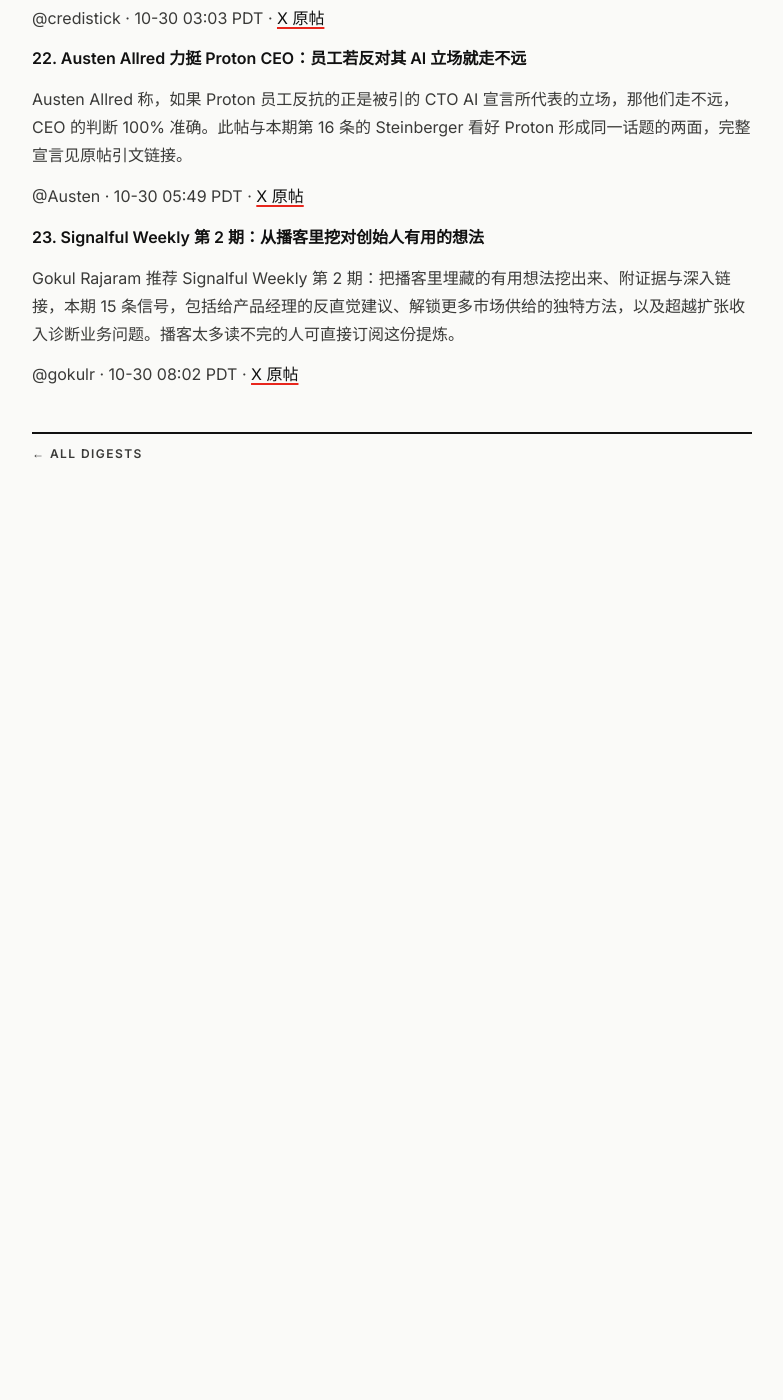
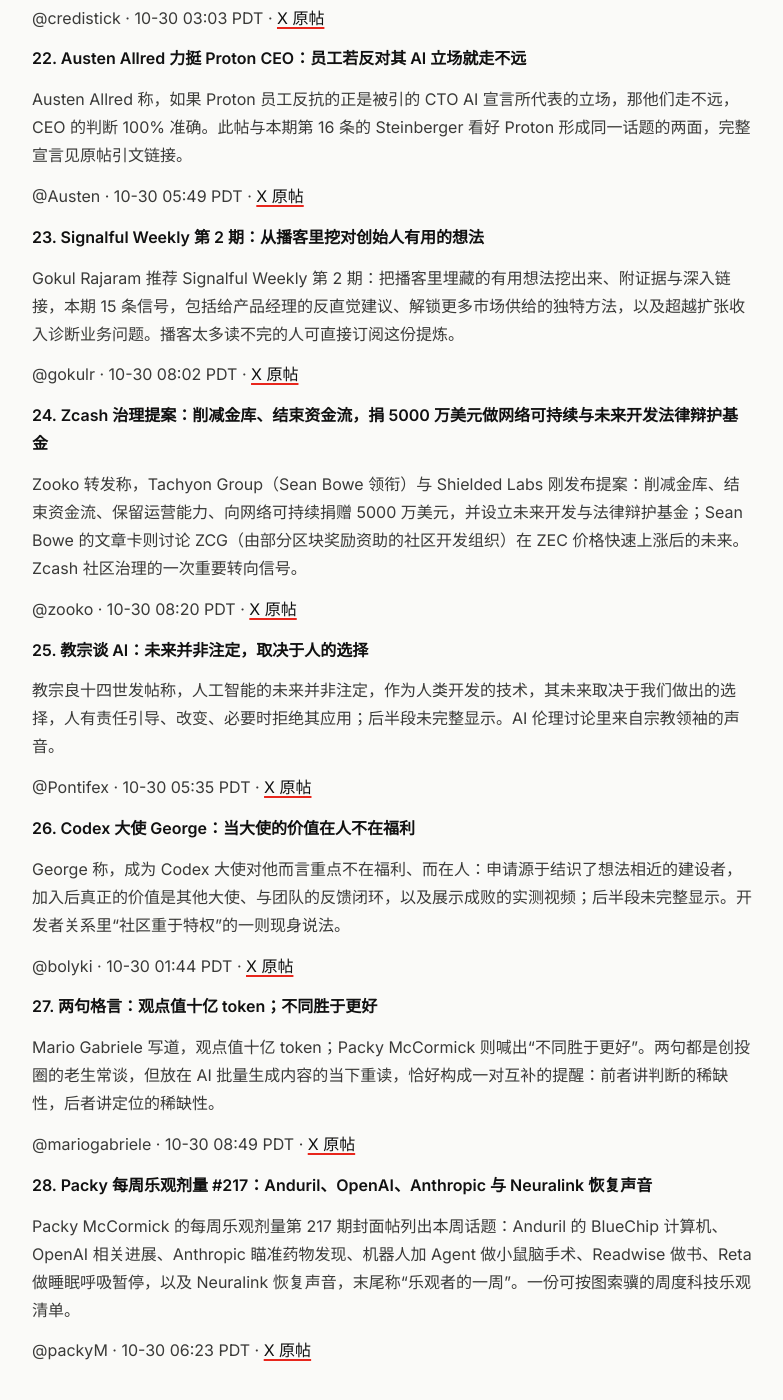
Before and after one commit to cptidiot/mzhao.me, a Jekyll site: the page built from _digests/2026-10-30-x-lists-0900.md, in a window 1280 px wide and 1400 px high, scrolled down 4254 px. Shown: the whole window, without its empty margins (248-1031 px from the left). Built offline with Jekyll 4.4.1, drawn with Linux system fonts in a browser that asks for light colours; before the commit the page ends 4810 px from its top, so only the background shows below that.

Commit message:
Digest: x-lists 2026-10-30 supplement 2

```diff
--- a/_digests/2026-10-30-x-lists-0900.md
+++ b/_digests/2026-10-30-x-lists-0900.md
@@ -3,7 +3,7 @@
 section_name: X Lists 精选
 date: "2026-10-30 09:00:00 -0700"
 title: "X Lists 精选 Digest — 2026-10-30 09:00"
-excerpt: "本期 23 组 28 帖（抢救版 + 迟到结果补录）：Claude Code 仿冒扩展事件；OpenAI Private Intelligence；Cohere 加拿大 40 亿加元投资；Radiant 微堆获 DOE 批准；Dan Gray 论 VC 本质；Waymo 日本车型之争；Texas 民调；另有 FSD、Sierra 里程碑、Mirrors 等。"
+excerpt: "本期 28 组 35 帖（抢救版 + 两次迟到结果补录）：Claude Code 仿冒扩展事件；OpenAI Private Intelligence；Cohere 加拿大 40 亿加元投资；Radiant 微堆获 DOE 批准；Dan Gray 论 VC 本质；Waymo 日本车型之争；Texas 民调；另有 FSD、Sierra 里程碑、Mirrors 等。"
 items:
   - title: "Claude Code 仿冒扩展事件：Cursor 市场出现被篡改的副本，Anthropic 澄清与己无关"
     summary: "Alex Albert 澄清：这不是官方 Claude Code 扩展，而是有人篡改后发布的副本，Anthropic 没有构建或发布它；Felix Rieseberg 进一步说明，事件并非 Anthropic 系统或员工电脑被入侵，而是恶意行为者利用 Cursor 市场的准入发布了篡改版，Anthropic 正与 Cursor 合作处理。同期 Peter Steinberger 回复称，自己 2 月在 ClawHub 上的旧代码当时确实对恶意使用考虑不周、此后已修复；Atalocke 则有“安全是失败者思维”一帖，构成这场安全争论的另一面。本时段最值得开发者立即自查的一条：凡从 Cursor 市场装过 Claude Code 扩展的，先核对来源。"
@@ -142,6 +142,36 @@
     stat: "@gokulr"
     time: "10-30 08:02"
     url: "https://x.com/gokulr/status/2116183960493470105"
+    link_label: "X 原帖"
+  - title: "Zcash 治理提案：削减金库、结束资金流，捐 5000 万美元做网络可持续与未来开发法律辩护基金"
+    summary: "Zooko 转发称，Tachyon Group（Sean Bowe 领衔）与 Shielded Labs 刚发布提案：削减金库、结束资金流、保留运营能力、向网络可持续捐赠 5000 万美元，并设立未来开发与法律辩护基金；Sean Bowe 的文章卡则讨论 ZCG（由部分区块奖励资助的社区开发组织）在 ZEC 价格快速上涨后的未来。Zcash 社区治理的一次重要转向信号。"
+    stat: "@zooko"
+    time: "10-30 08:20"
+    url: "https://x.com/zooko/status/2116188425204195563"
+    link_label: "X 原帖"
+  - title: "教宗谈 AI：未来并非注定，取决于人的选择"
+    summary: "教宗良十四世发帖称，人工智能的未来并非注定，作为人类开发的技术，其未来取决于我们做出的选择，人有责任引导、改变、必要时拒绝其应用；后半段未完整显示。AI 伦理讨论里来自宗教领袖的声音。"
+    stat: "@Pontifex"
+    time: "10-30 05:35"
+    url: "https://x.com/Pontifex/status/2116146977230459383"
+    link_label: "X 原帖"
+  - title: "Codex 大使 George：当大使的价值在人不在福利"
+    summary: "George 称，成为 Codex 大使对他而言重点不在福利、而在人：申请源于结识了想法相近的建设者，加入后真正的价值是其他大使、与团队的反馈闭环，以及展示成败的实测视频；后半段未完整显示。开发者关系里“社区重于特权”的一则现身说法。"
+    stat: "@bolyki"
+    time: "10-30 01:44"
+    url: "https://x.com/bolyki/status/2116088818075902060"
+    link_label: "X 原帖"
+  - title: "两句格言：观点值十亿 token；不同胜于更好"
+    summary: "Mario Gabriele 写道，观点值十亿 token；Packy McCormick 则喊出“不同胜于更好”。两句都是创投圈的老生常谈，但放在 AI 批量生成内容的当下重读，恰好构成一对互补的提醒：前者讲判断的稀缺性，后者讲定位的稀缺性。"
+    stat: "@mariogabriele"
+    time: "10-30 08:49"
+    url: "https://x.com/mariogabriele/status/2116195774723694838"
+    link_label: "X 原帖"
+  - title: "Packy 每周乐观剂量 #217：Anduril、OpenAI、Anthropic 与 Neuralink 恢复声音"
+    summary: "Packy McCormick 的每周乐观剂量第 217 期封面帖列出本周话题：Anduril 的 BlueChip 计算机、OpenAI 相关进展、Anthropic 瞄准药物发现、机器人加 Agent 做小鼠脑手术、Readwise 做书、Reta 做睡眠呼吸暂停，以及 Neuralink 恢复声音，末尾称“乐观者的一周”。一份可按图索骥的周度科技乐观清单。"
+    stat: "@packyM"
+    time: "10-30 06:23"
+    url: "https://x.com/packyM/status/2116159171271753754"
     link_label: "X 原帖"
 ---
 
@@ -288,3 +318,33 @@
 Gokul Rajaram 推荐 Signalful Weekly 第 2 期：把播客里埋藏的有用想法挖出来、附证据与深入链接，本期 15 条信号，包括给产品经理的反直觉建议、解锁更多市场供给的独特方法，以及超越扩张收入诊断业务问题。播客太多读不完的人可直接订阅这份提炼。
 
 @gokulr · 10-30 08:02 PDT · [X 原帖](https://x.com/gokulr/status/2116183960493470105)
+
+**24. Zcash 治理提案：削减金库、结束资金流，捐 5000 万美元做网络可持续与未来开发法律辩护基金**
+
+Zooko 转发称，Tachyon Group（Sean Bowe 领衔）与 Shielded Labs 刚发布提案：削减金库、结束资金流、保留运营能力、向网络可持续捐赠 5000 万美元，并设立未来开发与法律辩护基金；Sean Bowe 的文章卡则讨论 ZCG（由部分区块奖励资助的社区开发组织）在 ZEC 价格快速上涨后的未来。Zcash 社区治理的一次重要转向信号。
+
+@zooko · 10-30 08:20 PDT · [X 原帖](https://x.com/zooko/status/2116188425204195563)
+
+**25. 教宗谈 AI：未来并非注定，取决于人的选择**
+
+教宗良十四世发帖称，人工智能的未来并非注定，作为人类开发的技术，其未来取决于我们做出的选择，人有责任引导、改变、必要时拒绝其应用；后半段未完整显示。AI 伦理讨论里来自宗教领袖的声音。
+
+@Pontifex · 10-30 05:35 PDT · [X 原帖](https://x.com/Pontifex/status/2116146977230459383)
+
+**26. Codex 大使 George：当大使的价值在人不在福利**
+
+George 称，成为 Codex 大使对他而言重点不在福利、而在人：申请源于结识了想法相近的建设者，加入后真正的价值是其他大使、与团队的反馈闭环，以及展示成败的实测视频；后半段未完整显示。开发者关系里“社区重于特权”的一则现身说法。
+
+@bolyki · 10-30 01:44 PDT · [X 原帖](https://x.com/bolyki/status/2116088818075902060)
+
+**27. 两句格言：观点值十亿 token；不同胜于更好**
+
+Mario Gabriele 写道，观点值十亿 token；Packy McCormick 则喊出“不同胜于更好”。两句都是创投圈的老生常谈，但放在 AI 批量生成内容的当下重读，恰好构成一对互补的提醒：前者讲判断的稀缺性，后者讲定位的稀缺性。
+
+@mariogabriele · 10-30 08:49 PDT · [X 原帖](https://x.com/mariogabriele/status/2116195774723694838)
+
+**28. Packy 每周乐观剂量 #217：Anduril、OpenAI、Anthropic 与 Neuralink 恢复声音**
+
+Packy McCormick 的每周乐观剂量第 217 期封面帖列出本周话题：Anduril 的 BlueChip 计算机、OpenAI 相关进展、Anthropic 瞄准药物发现、机器人加 Agent 做小鼠脑手术、Readwise 做书、Reta 做睡眠呼吸暂停，以及 Neuralink 恢复声音，末尾称“乐观者的一周”。一份可按图索骥的周度科技乐观清单。
+
+@packyM · 10-30 06:23 PDT · [X 原帖](https://x.com/packyM/status/2116159171271753754)
```
